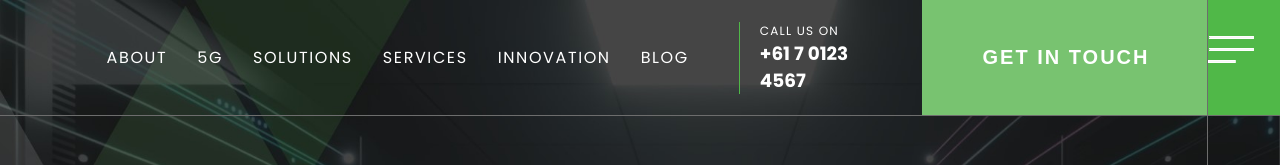
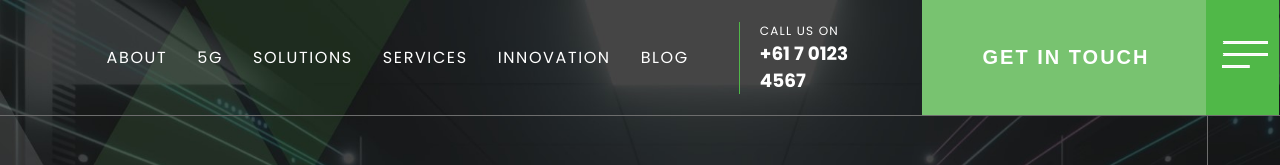
Before and after one commit to afmssrahi/Exeed-practice-xd-to-html, a plain HTML site: page index.html in a window 1280 px wide. Shown: the top 165 px of the page. Drawn offline with Linux system fonts and the light colour scheme.

Commit message:
Problem-1: Fixed

```diff
--- a/css/style.css
+++ b/css/style.css
@@ -137,18 +137,23 @@ body {
 
 /* Problem-1: sidebar hamburger menu left side border look like some gap. */
 
+/* Problem-1: Fixed */
+
 .sidebar {
 	width: 5.73%;
 	height: 100vh;
 	position: absolute;
-	top: 0;
+	top: 115px;
 	right: 0;
 	border-left: 1px solid #6d6d6d;
 }
 
 .sidebar .hamburger-menu {
 	background-color: #50b848;
-	width: 100%;
+	margin-left: -2px;
+	width: 102%;
 	height: 115px;
-	line-height: 115px;
+	line-height: 125px;
+	margin-top: -115px;
+	padding: 0 23%;
 }
```
